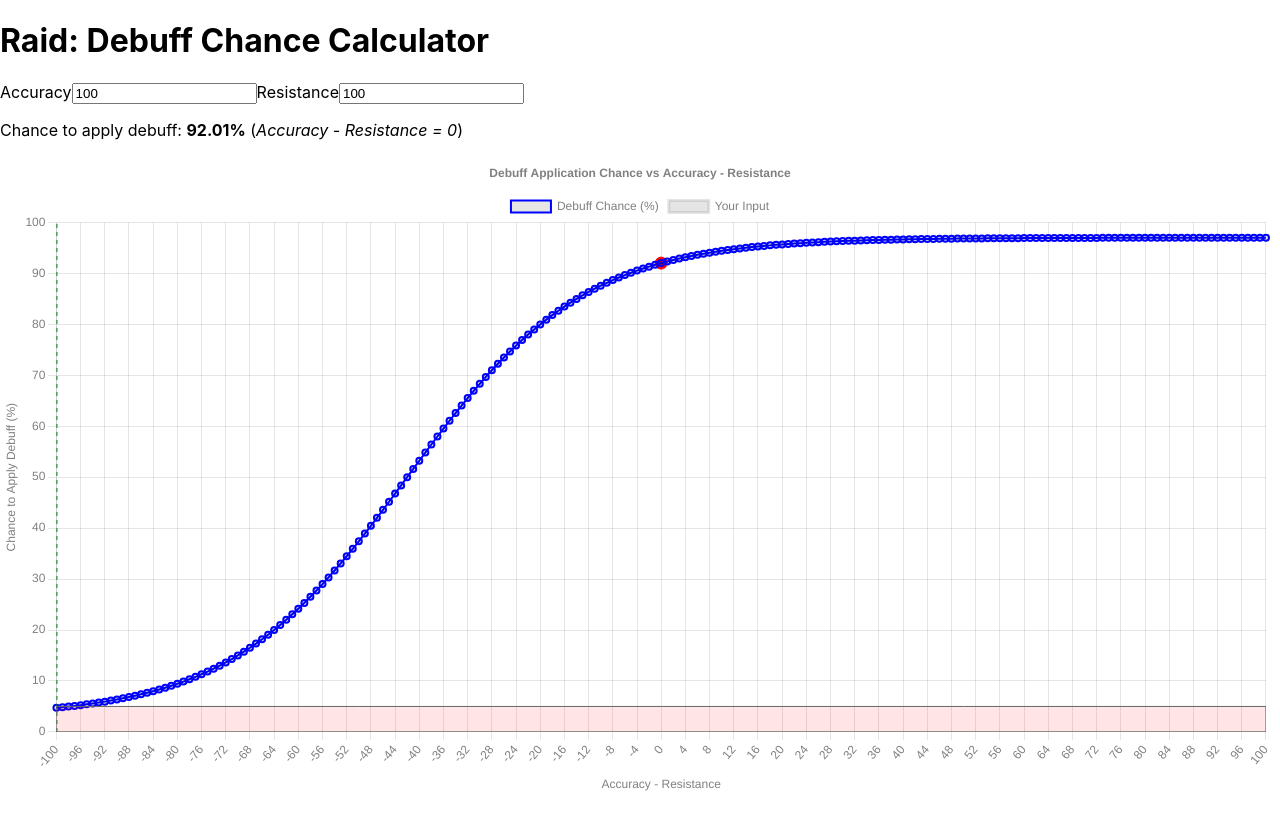
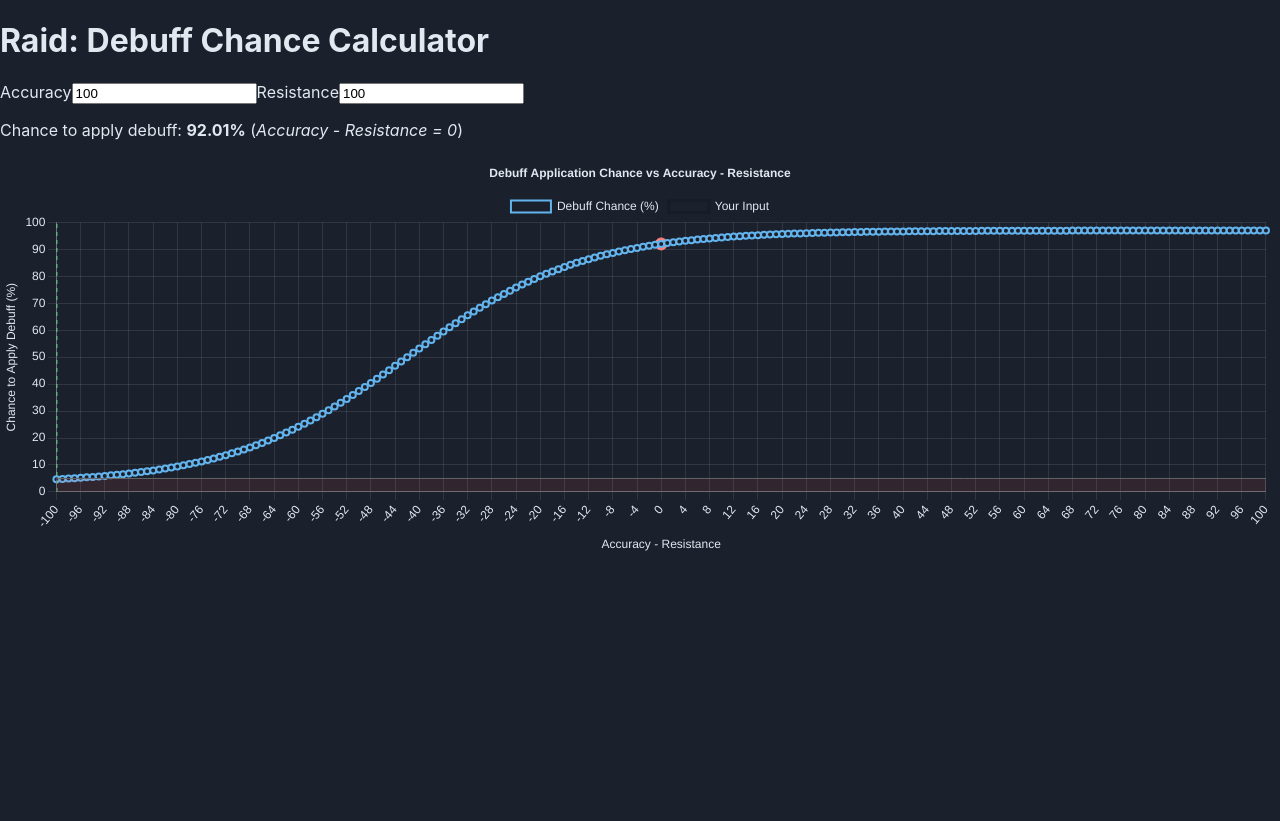
Before and after one commit to TyrelCB/debuff-chance-calculator, a React (Create React App) app: page / in a window 1280 px wide. Before the commit the page ends 800 px from the top, so only its background shows below. Built offline with nearby package versions, Linux system fonts and the light colour scheme.

Commit message:
dark mode and gitignore

```diff
--- a/public/index.html
+++ b/public/index.html
@@ -4,10 +4,10 @@
     <meta charset="utf-8" />
     <link rel="icon" href="%PUBLIC_URL%/favicon.ico" />
     <meta name="viewport" content="width=device-width, initial-scale=1" />
-    <meta name="theme-color" content="#000000" />
+    <meta name="theme-color" content="#1a202c" />
     <meta
       name="description"
-      content="Web site created using create-react-app"
+      content="Raid: Shadow Legends Debuff Chance Calculator"
     />
     <link rel="apple-touch-icon" href="%PUBLIC_URL%/logo192.png" />
     <!--
@@ -24,7 +24,19 @@
       work correctly both with client-side routing and a non-root public URL.
       Learn how to configure a non-root public URL by running `npm run build`.
     -->
-    <title>React App</title>
+    <title>Debuff Chance Calculator</title>
+    <style>
+      body {
+        background-color: #1a202c; /* dark background */
+        color: #e2e8f0; /* light text color */
+        margin: 0;
+        padding: 0;
+      }
+      #root {
+        min-height: 100vh;
+        background-color: #1a202c;
+      }
+    </style>
   </head>
   <body>
     <noscript>You need to enable JavaScript to run this app.</noscript>
--- a/src/App.js
+++ b/src/App.js
@@ -49,15 +49,15 @@ export default function DebuffChanceCalculator() {
       {
         label: 'Debuff Chance (%)',
         data: yValues,
-        borderColor: 'blue',
+        borderColor: '#63b3ed', // lighter blue for dark mode
         borderWidth: 2,
         fill: false,
       },
       {
         label: 'Your Input',
         data: xValues.map(x => (x === diff ? chance : null)),
-        pointBackgroundColor: 'red',
-        pointBorderColor: 'red',
+        pointBackgroundColor: '#fc8181', // softer red for dark mode
+        pointBorderColor: '#fc8181',
         pointRadius: xValues.map(x => (x === diff ? 6 : 0)),
         showLine: false,
       },
@@ -66,12 +66,20 @@ export default function DebuffChanceCalculator() {
 
   const options = {
     responsive: true,
+    backgroundColor: '#1a202c', // Dark background for the chart
     plugins: {
-      legend: { position: 'top', labels: { color: 'grey' } },
+      legend: { position: 'top', labels: { color: '#e2e8f0' } }, // light gray text
       title: {
         display: true,
         text: 'Debuff Application Chance vs Accuracy - Resistance',
-        color: 'grey',
+        color: '#e2e8f0',
+      },
+      tooltip: {
+        backgroundColor: '#2d3748', // dark gray background
+        titleColor: '#e2e8f0',
+        bodyColor: '#e2e8f0',
+        borderColor: '#4a5568',
+        borderWidth: 1,
       },
       annotation: {
         annotations: {
@@ -79,41 +87,41 @@ export default function DebuffChanceCalculator() {
             type: 'line',
             xMin: -42,
             xMax: -42,
-            borderColor: 'gray',
+            borderColor: '#a0aec0', // medium gray
             borderDash: [6, 6],
             label: {
               content: '50/50 Threshold',
               enabled: true,
               position: 'start',
-              backgroundColor: 'gray',
-              color: 'white',
+              backgroundColor: '#a0aec0',
+              color: '#1a202c',
             },
           },
           attackerAdvantageLine: {
             type: 'line',
             xMin: 0,
             xMax: 0,
-            borderColor: 'green',
+            borderColor: '#68d391', // soft green
             borderDash: [4, 4],
             label: {
               content: 'Attacker Bias',
               enabled: true,
               position: 'start',
-              backgroundColor: 'green',
-              color: 'white',
+              backgroundColor: '#68d391',
+              color: '#1a202c',
             },
           },
           tinyChanceZone: {
             type: 'box',
             yMin: 0,
             yMax: 5,
-            backgroundColor: 'rgba(255, 0, 0, 0.1)',
+            backgroundColor: 'rgba(247, 88, 88, 0.1)',
             label: {
               content: 'Tiny chance zone (≤5%)',
               enabled: true,
               position: 'center',
-              backgroundColor: 'red',
-              color: 'white',
+              backgroundColor: '#fc8181',
+              color: '#1a202c',
             },
           },
         },
@@ -124,11 +132,17 @@ export default function DebuffChanceCalculator() {
         title: {
           display: true,
           text: 'Accuracy - Resistance',
-          color: 'grey',
+          color: '#e2e8f0',
         },
         ticks: {
-          color: 'grey',
+          color: '#e2e8f0',
         },
+        grid: {
+          color: 'rgba(255, 255, 255, 0.1)',
+        },
+        border: {
+          color: 'rgba(255, 255, 255, 0.3)'
+        }
       },
       y: {
         min: 0,
@@ -136,17 +150,24 @@ export default function DebuffChanceCalculator() {
         title: {
           display: true,
           text: 'Chance to Apply Debuff (%)',
-          color: 'grey',
+          color: '#e2e8f0',
         },
         ticks: {
-          color: 'grey',
+          color: '#e2e8f0',
         },
+        grid: {
+          color: 'rgba(255, 255, 255, 0.1)',
+        },
+        border: {
+          color: 'rgba(255, 255, 255, 0.3)'
+        }
       },
     },
+    maintainAspectRatio: false,
   };
 
   return (
-    <div className="p-4 min-h-screen bg-black text-white">
+    <div className="p-4 min-h-screen bg-gray-900 text-gray-100">
       <div className="max-w-2xl mx-auto">
         <div className="text-center mb-4">
           <h1 className="text-2xl font-bold">Raid: Debuff Chance Calculator</h1>
@@ -159,7 +180,7 @@ export default function DebuffChanceCalculator() {
               type="number"
               value={accuracy}
               onChange={e => setAccuracy(Number(e.target.value))}
-              className="border p-2 rounded text-black"
+              className="border p-2 rounded bg-gray-800 text-gray-100 border-gray-700"
             />
           </label>
           <label className="flex flex-col">
@@ -168,7 +189,7 @@ export default function DebuffChanceCalculator() {
               type="number"
               value={resistance}
               onChange={e => setResistance(Number(e.target.value))}
-              className="border p-2 rounded text-black"
+              className="border p-2 rounded bg-gray-800 text-gray-100 border-gray-700"
             />
           </label>
         </div>
@@ -178,7 +199,9 @@ export default function DebuffChanceCalculator() {
           (<em>Accuracy - Resistance = {diff}</em>)
         </p>
 
-        <Line data={data} options={options} />
+        <div className="bg-gray-800 p-4 rounded-lg mb-4" style={{ height: '400px' }}>
+          <Line data={data} options={options} />
+        </div>
       </div>
     </div>
   );
```
Also changed, not shown: 6 other files (tests, documents, lock files or other folders).
